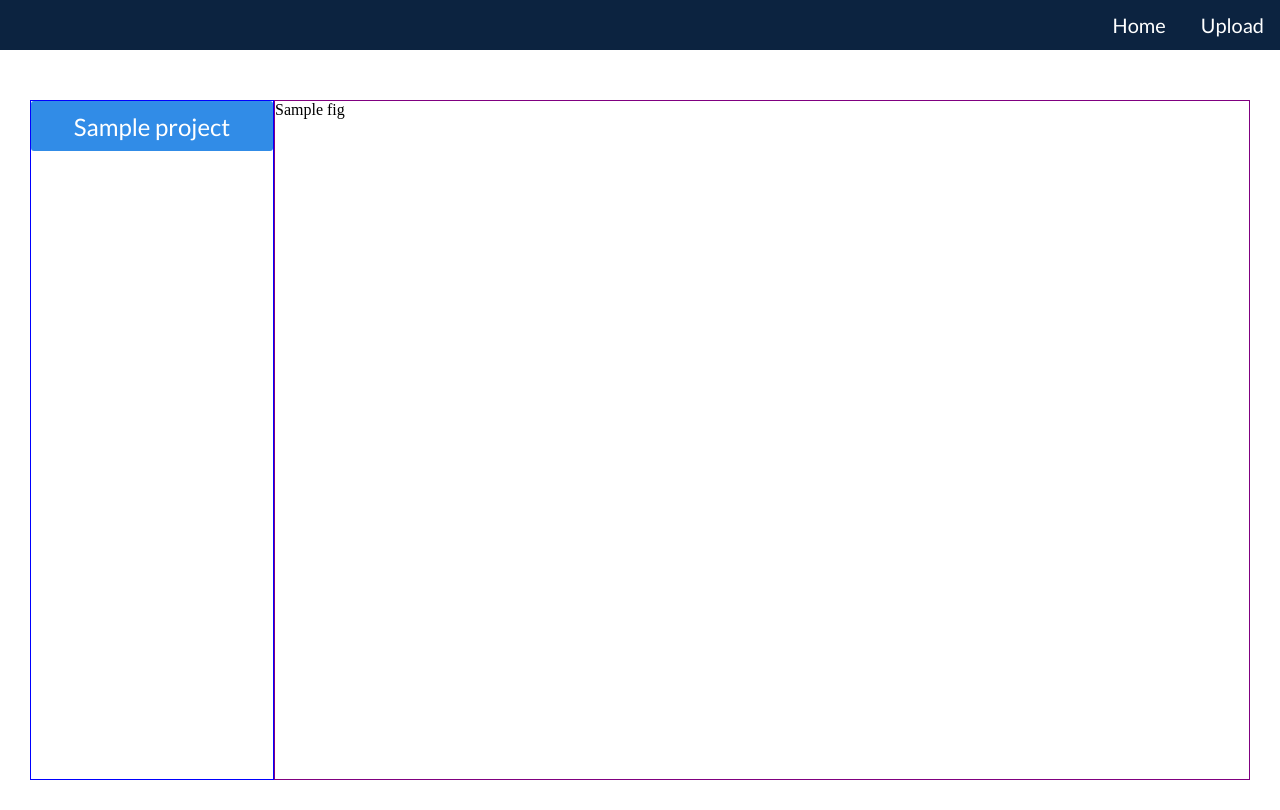
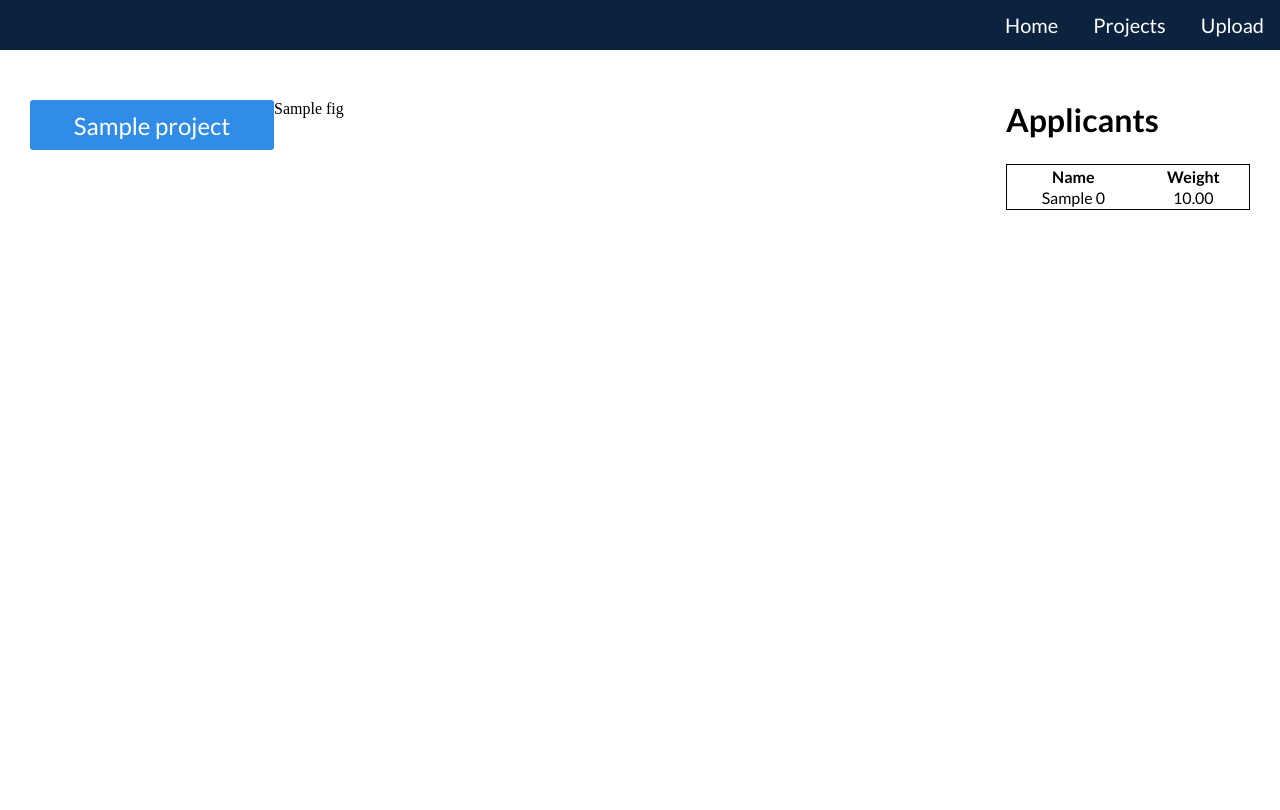
Before and after one commit to wasingera/project-management, a Django app: template cs4good/stats/templates/stats/project.html in a window 1280 px wide. Run offline with Django 4.2, Linux system fonts and the light colour scheme; the template is opened without the code that fills it: most values are stand-ins (such as "Sample title", 1, 10 or a date in 2020).

Commit message:
applicants list

```diff
--- a/cs4good/stats/static/stats/style.css
+++ b/cs4good/stats/static/stats/style.css
@@ -1,4 +1,4 @@
-@import url('https://fonts.googleapis.com/css2?family=Lato&display=swap');
+@import url('https://fonts.googleapis.com/css2?family=Lato:ital,wght@0,100;0,300;0,400;0,700;0,900;1,100;1,300;1,400;1,700;1,900&display=swap');
 
 * {
         margin: 0;
@@ -57,14 +57,12 @@
 }
 
 .project-list {
-    border: 1px solid blue;
     grid-column: 1;
 }
 
 .project-data {
-    border: 1px solid purple;
     grid-column-start: 2;
-    grid-column-end: 6;
+    grid-column-end: 5;
 }
 
 .project-list a {
@@ -84,3 +82,23 @@
     background: #318CE7;
     color: white;
 }
+
+.project-applicants {
+    font-family: Lato;
+    grid-column-start: 5;
+}
+
+.project-applicants-title {
+    font-size: 2rem;
+}
+
+.project-applicants-table {
+    border: 1px solid black;
+    width: 100%;
+    text-align: center;
+    margin-top: 25px;
+}
+
+.project-applicants-table > td {
+    border: 1px solid black;
+}
--- a/cs4good/stats/templates/stats/navbar.html
+++ b/cs4good/stats/templates/stats/navbar.html
@@ -1,6 +1,7 @@
 <div class="navbar">
     <div class="navbar-right">
         <a class="navbar-link" href="/">Home</a>
+        <a class="navbar-link" href="/0">Projects</a>
         <a class="navbar-link" href="/upload">Upload</a>
     </div>
 	<!-- <ul> -->
--- a/cs4good/stats/templates/stats/project.html
+++ b/cs4good/stats/templates/stats/project.html
@@ -22,6 +22,22 @@
                     {{ fig }}
                 {% endautoescape %}
             </div>
+            <div class="project-applicants">
+                <h3 class="project-applicants-title">Applicants</h3>
+
+                <table class="project-applicants-table">
+                    <tr class="app-table-head">
+                        <th>Name</th>
+                        <th>Weight</th>
+                    </tr>
+                    {% for app in proj.assigned %}
+                    <tr>
+                        <td>{{ app.0.name }}</td>
+                        <td>{{ app.1|floatformat:2 }}</td>
+                    </tr>
+                    {% endfor %}
+                </table>
+            </div>
         </div>
     </body>
 </html>
```
